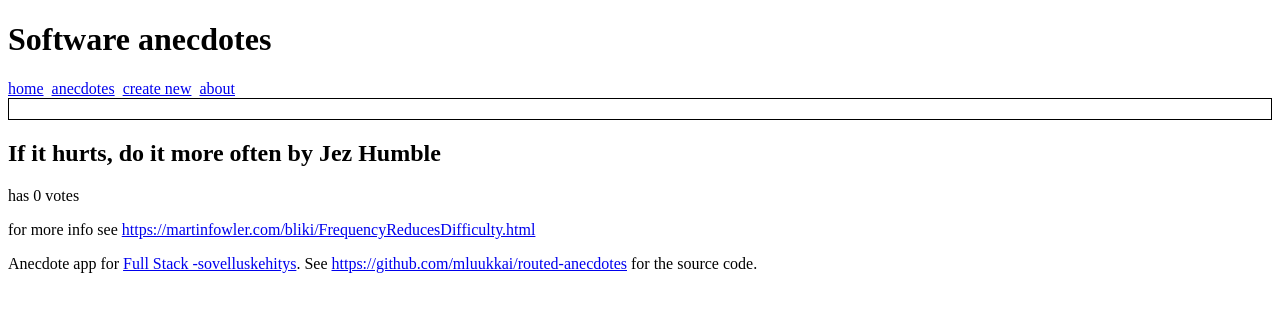
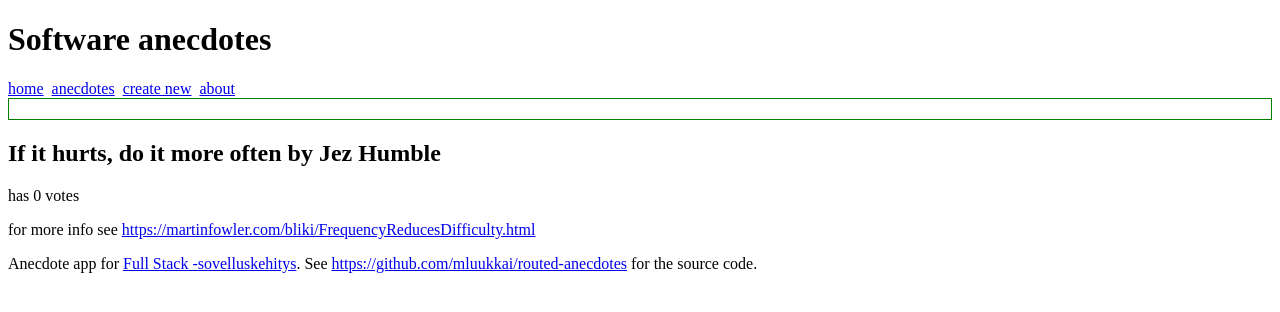
Before and after one commit to FummiTaksi/routed-anecdotes, a React (Create React App) app: page /anecdotes/1 in a window 1280 px wide. Shown: the top 312 px of the page. Built offline with nearby package versions, Linux system fonts and the light colour scheme.

Commit message:
added better style for notification

```diff
--- a/src/Notification.js
+++ b/src/Notification.js
@@ -15,7 +15,8 @@ class Notification extends React.Component {
     const style = {
       border: 'solid',
       padding: 10,
-      borderWidth: 1
+      borderWidth: 1,
+      color: 'green'
     }
     if (message === undefined) {
       return (
```
